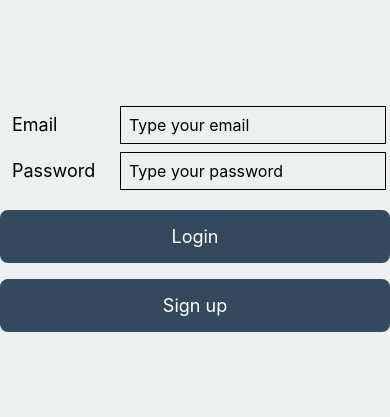
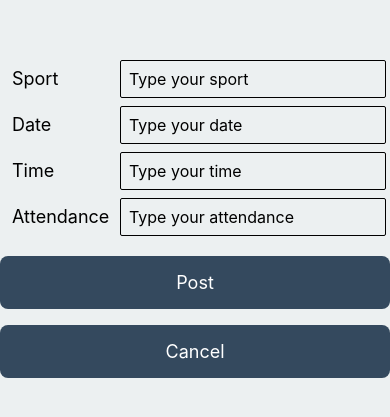
Before and after one commit to 02Arush/SportConnect-BitCamp2023, a React Native app: screen /Post in a window 390 px wide. Shown: the part 205-622 px from the top of the page. Built offline with nearby package versions, Linux system fonts and the light colour scheme.

Commit message:
added PostScreen

```diff
--- a/App.js
+++ b/App.js
@@ -5,6 +5,7 @@ import { createStackNavigator } from '@react-navigation/stack';
 import LoginScreen from './screens/LoginScreen'
 import HomeScreen from './screens/HomeScreen'
 import RegisterScreen from './screens/RegisterScreen'
+import PostScreen from './screens/PostScreen'
 
 // Create a Stack Navigator
 const Stack = createStackNavigator();
@@ -17,6 +18,7 @@ export default function App() {
         <Stack.Screen name="Login" component={LoginScreen} options={{ headerShown: false, gestureEnabled: false }}  />
         <Stack.Screen name="Home" component={HomeScreen} options={{ headerShown: false, gestureEnabled: false }} />
         <Stack.Screen name="Register" component={RegisterScreen} options={{ headerShown: false, gestureEnabled: false }} />
+        <Stack.Screen name="Post" component={PostScreen} options={{ headerShown: false, gestureEnabled: false }} />
       </Stack.Navigator>
     </NavigationContainer>
   );
--- a/components/InputWithLabel.js
+++ b/components/InputWithLabel.js
@@ -3,16 +3,16 @@ import React from 'react'
 
 const InputWithLabel = (props) => {
     return (
-        <View style={{padding: 4, flexDirection: 'row'}}>
-          <Text style={{flex: 1.2, padding: 8, fontSize: 18}}>{props.label}</Text>
+        <View style={styles.container}>
+          <Text style={styles.label}>{props.label}</Text>
           <TextInput
+            style={styles.input}
             onChangeText={props.onChangeText}
             value={props.value}
             placeholder={props.placeholder}
             secureTextEntry={props.secureTextEntry}
             keyboardType={props.keyboardType}
             onSubmitEditing={props.onSubmitEditing}
-            style={{borderWidth: 1, flex: 2, padding: 8, fontSize: 16}}
           />
         </View>
       );
@@ -22,17 +22,19 @@ export default InputWithLabel
 
 const styles = StyleSheet.create({
   container: {
-        marginBottom: 16,
+    padding: 4,
+    flexDirection: 'row'
   },
     label: {
-        fontSize: 16,
-        marginBottom: 8,
+    flex: 1.2,
+    padding: 8,
+    fontSize: 18
   },
     input: {
     borderWidth: 1,
-        borderColor: '#ccc',
+    flex: 2,
     padding: 8,
     fontSize: 16,
-        borderRadius: 8,
+    borderRadius: 2,
   },
 })
--- a/screens/LoginScreen.js
+++ b/screens/LoginScreen.js
@@ -58,7 +58,7 @@ const styles = StyleSheet.create({
     marginTop: 16,
     alignItems: 'center',
     backgroundColor: '#34495e',
-    borderRadius: 8,
+    borderRadius: 6,
     padding: 16,
   },
   buttonText: {
--- /dev/null
+++ b/screens/PostScreen.js
@@ -0,0 +1,81 @@
+import { StyleSheet, Text, View, Pressable } from 'react-native'
+import React from 'react'
+import Constants from 'expo-constants';
+import { useState } from 'react';
+import InputWithLabel from '../components/InputWithLabel.js';
+import { useNavigation } from '@react-navigation/native';
+
+const PostScreen = () => {
+  const nav = useNavigation();
+
+  const [sport, setSport] = useState('');
+  const [date, setDate] = useState('');
+  const [time, setTime] = useState('');
+  const [attendance, setAttendance] = useState('');
+
+  const handlePostPress = () => {
+    nav.navigate('Home');
+  };
+
+  const handleCancelPress = () => {
+    nav.navigate('Home');
+  };
+
+  return (
+    <View style={styles.container}>
+        <InputWithLabel
+          label="Sport"
+          placeholder="Type your sport"
+          value={sport}
+          onChangeText={setSport}
+        />
+        <InputWithLabel
+          label="Date"
+          placeholder="Type your date"
+          value={date}
+          onChangeText={setDate}
+        />
+        <InputWithLabel
+          label="Time"
+          placeholder="Type your time"
+          value={time}
+          onChangeText={setTime}
+        />
+        <InputWithLabel
+          label="Attendance"
+          placeholder="Type your attendance"
+          keyboardType="numeric"
+          value={'' + attendance}
+          onChangeText={setAttendance}
+        />
+        <Pressable style={styles.button} onPress={handlePostPress}>
+          <Text style={styles.buttonText}>Post</Text>
+        </Pressable>
+        <Pressable style={styles.button} onPress={handleCancelPress}>
+          <Text style={styles.buttonText}>Cancel</Text>
+        </Pressable>
+    </View>
+  )
+}
+
+export default PostScreen
+
+const styles = StyleSheet.create({
+  container: {
+    flex: 1,
+    justifyContent: 'center',
+    padding: Constants.statusBarHeight,
+    backgroundColor: '#ecf0f1',
+  },
+  button: {
+    marginTop: 16,
+    alignItems: 'center',
+    backgroundColor: '#34495e',
+    borderRadius: 8,
+    padding: 16,
+  },
+  buttonText: {
+    fontSize: 18,
+    color: '#fff',
+  },
+})
--- a/screens/RegisterScreen.js
+++ b/screens/RegisterScreen.js
@@ -62,7 +62,7 @@ const styles = StyleSheet.create({
     marginTop: 16,
     alignItems: 'center',
     backgroundColor: '#34495e',
-    borderRadius: 8,
+    borderRadius: 6,
     padding: 16,
   },
   buttonText: {
```
Lines whose indentation alone changed are shown as unchanged.
